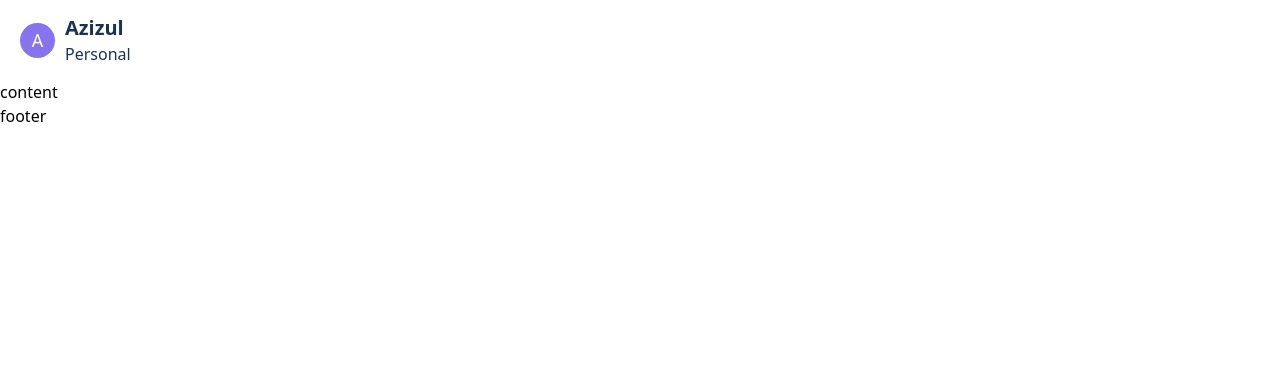
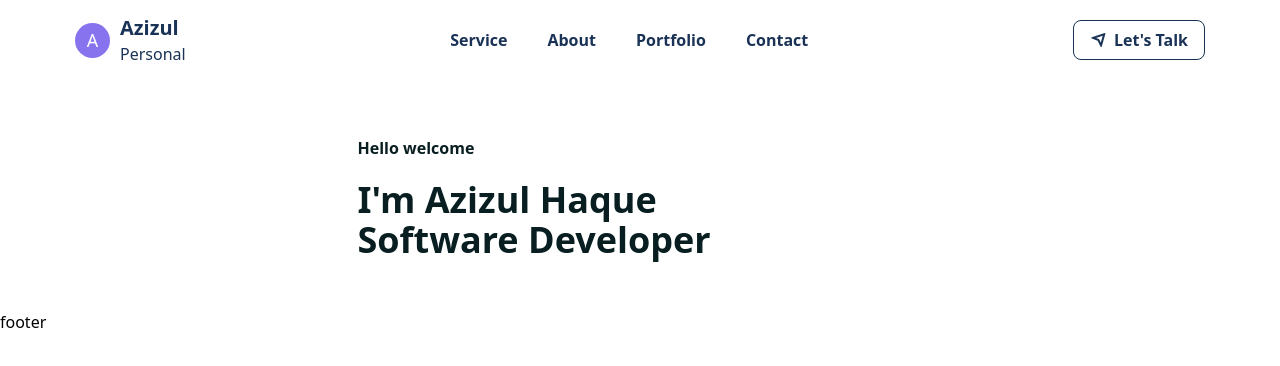
Before and after one commit to user-azizul/React-portfolio-web-app, a React (Vite) app: page / in a window 1280 px wide. Shown: the top 366 px of the page. Built offline with nearby package versions, Linux system fonts and the light colour scheme.

Commit message:
navbar component done and hero left side done

```diff
--- a/package.json
+++ b/package.json
@@ -29,6 +29,6 @@
     "globals": "^15.9.0",
     "postcss": "^8.4.45",
     "tailwindcss": "^3.4.11",
-    "vite": "^5.4.1"
+    "vite": "^5.4.5"
   }
 }
--- a/src/App.css
+++ b/src/App.css
@@ -7,7 +7,7 @@
 html {
   scroll-behavior: smooth;
 }
-.container {
+.myContainer {
   max-width: 1170px;
   padding-left: 20px;
   padding-right: 20px;
--- a/src/App.jsx
+++ b/src/App.jsx
@@ -2,17 +2,18 @@ import Aos from "aos";
 import React, { useEffect } from "react";
 import Header from "./Components/Header";
 import Footer from "./Components/Footer";
+import Hero from "./Components/ui/Hero";
 
 function App() {
   useEffect(() => {
     Aos.init();
   }, []);
   return (
-    <>
+      <div className="">
       <Header />
-      <main> content</main>
+      <main> <Hero/></main>
       <Footer />
-    </>
+     </div>
   );
 }
 
--- a/src/Components/Header.jsx
+++ b/src/Components/Header.jsx
@@ -3,9 +3,10 @@ import "../App.css"; // Ensure you import your CSS
 
 function Header() {
   return (
-    <header className="w-full h-20 flex items-center">
-      <div className="container">
-        <div className="flex items-center justify-between">
+    <header className="w-full h-20 leading-[80px] flex items-center">
+
+        <div className="myContainer w-full ">
+        <div className="flex w-full items-center justify-between">
           {/* logo */}
           <div className="flex items-center gap-2.5">
             <span className="w-[35px] h-[35px] bg-primaryColor text-white text-lg font-medium rounded-full flex items-center justify-center">
@@ -19,8 +20,28 @@ function Header() {
               </p>
             </div>
           </div>
+          {/* logo part end here */}
+          {/* nav start here */}
+          <div className="menu">
+            <ul className=" flex items-center gap-10">
+              <li><a className="text-smallTextColor font-semibold" href="#about">Service</a></li>
+              <li><a className="text-smallTextColor font-semibold" href="#about">About</a></li>
+              <li><a className="text-smallTextColor font-semibold" href="#about">Portfolio</a></li>
+
+              <li><a className="text-smallTextColor font-semibold" href="#about">Contact</a></li>
+
+            </ul>
+          </div>
+          {/* nav end here */}
+          {/* menu right start */}
+          <div className="flex items-center gap-5">
+            <button className="flex items-center gap-2 text-smallTextColor font-semibold border border-solid border-smallTextColor py-2 px-4 rounded-lg max-h-10 hover:bg-smallTextColor hover:text-white hover:font-medium ease duration-500">
+              <i className="ri-send-plane-line"></i>Let's Talk
+            </button>
+          </div>
+          </div>
         </div>
-      </div>
+
     </header>
   );
 }
--- /dev/null
+++ b/src/Components/ui/Hero.jsx
@@ -0,0 +1,26 @@
+import React from 'react'
+import heroImg from '../../assets/images/hero.svg'
+import CountUp from 'react-countup'
+
+function Hero() {
+    return (
+        <section className='pt-0' id='about'>
+            <div className="myContainer pt-14">
+                <div className="flex sm:flex-col md:flex-row items-center justify-center">
+                    {/* hero left content */}
+                    <div className="w-full md:basis-1/2">
+                        <h5 data-aos='fade-right' data-aos-duration='1500' className=" text-headingColor font-semibold text-base"> Hello welcome</h5>
+                        <h1 data-aos='fade-up' data-aos-duration='1500'
+                         className="text-headingColor font-extrabold text-3xl sm:text-4xl leading-9 sm:leading-10 mt-5"> I'm Azizul Haque <br />Software Developer</h1>
+                        </div>
+
+                    {/* hero left end */}
+                </div>
+
+            </div>
+
+        </section>
+    )
+}
+
+export default Hero
```
Also changed, not shown: 1 other file (tests, documents, lock files or other folders).
